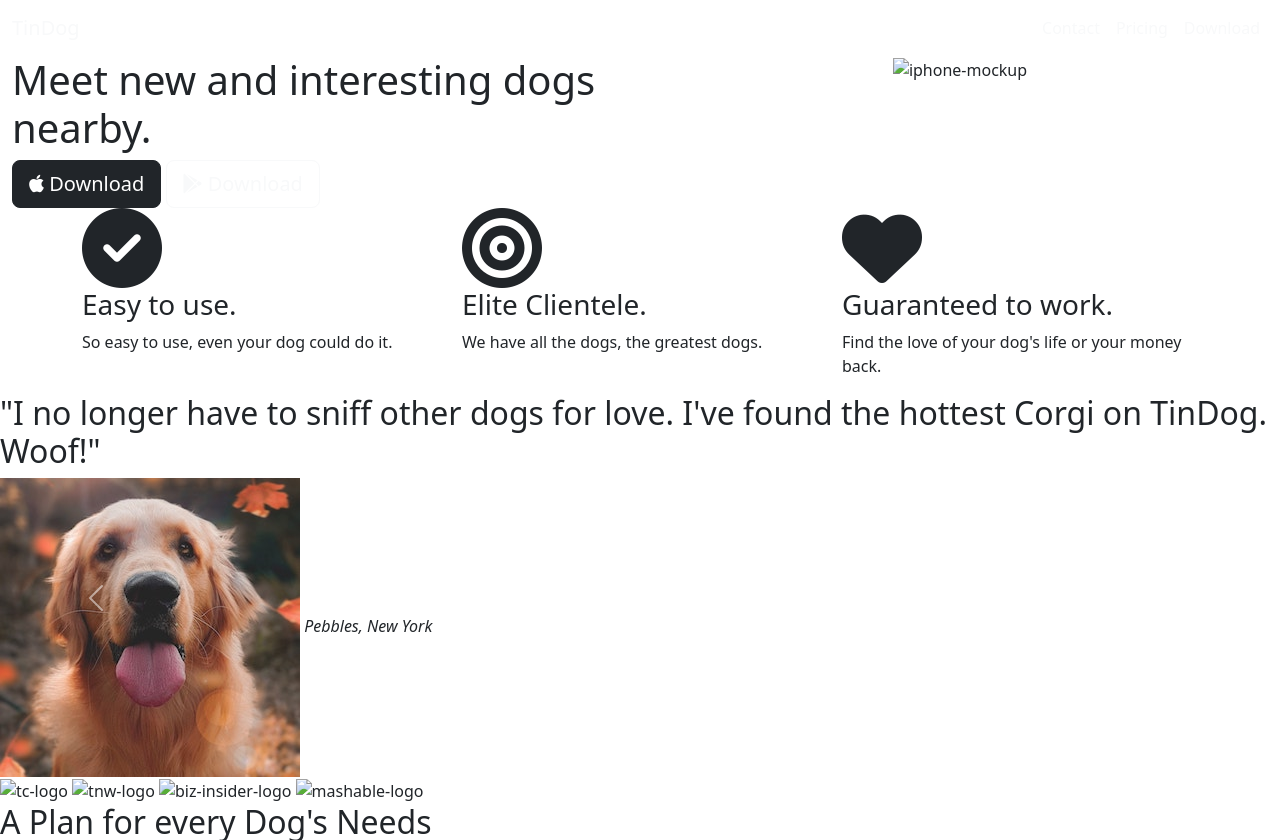
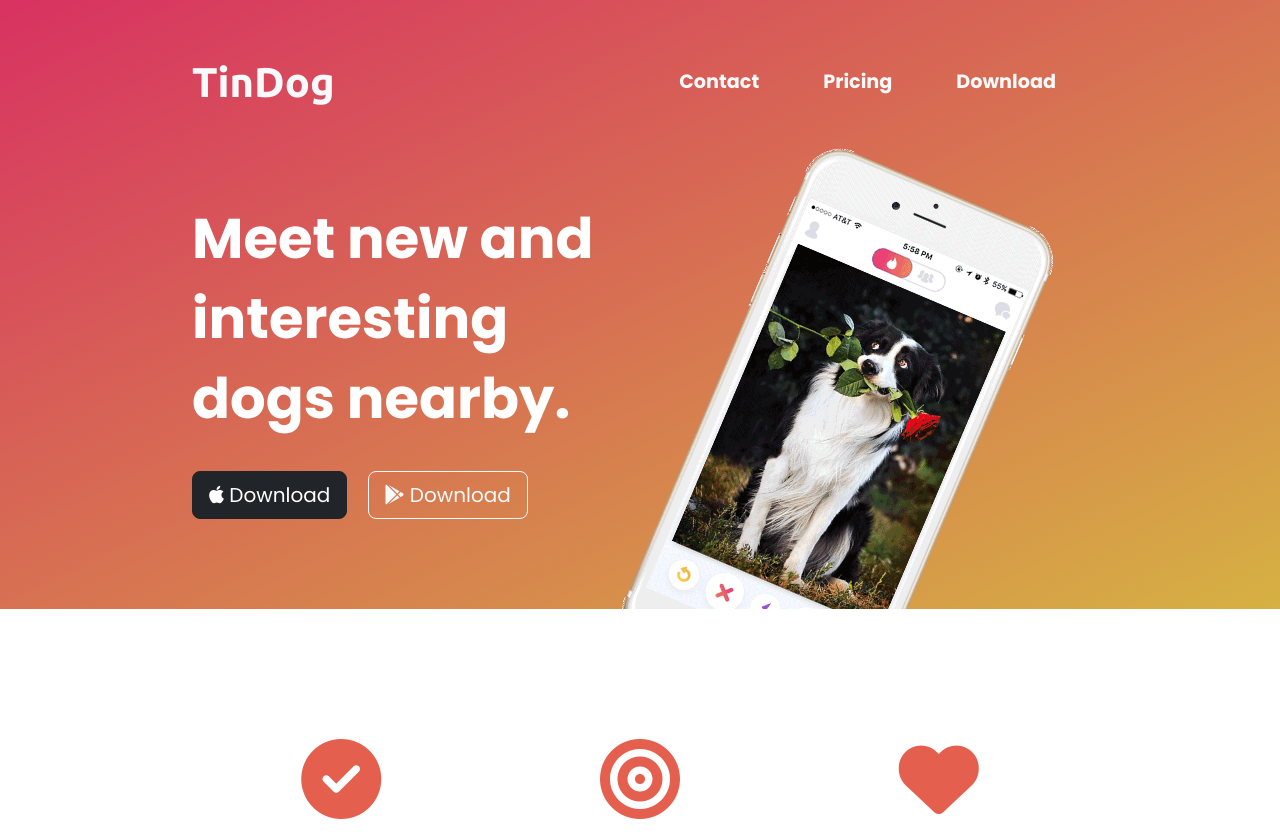
Before and after one commit to 03Karan30/tindog-website, a plain HTML site: page index.html in a window 1280 px wide. Shown: the top 840 px of the page. Drawn offline with nearby package versions, Linux system fonts and the light colour scheme; the site is published under a folder, as on GitHub Pages, so addresses that start at the root find nothing.

Commit message:
tindog commit

```diff
--- a/css/styles.css
+++ b/css/styles.css
@@ -1,9 +1,9 @@
+body{
+    font-family: 'Poppins' , sans-serif;
+}
+
 #Head-Page{
     background-image: linear-gradient(to bottom right , #d83261 , 	#d6b143);
-}
-
-body{
-    font-family: 'Poppins' , sans-serif;
 }
 
 /* Heading and Paragraph Styling */
--- a/index.html
+++ b/index.html
@@ -14,7 +14,7 @@
 
     <!-- CSS-styling -->
     <link rel="stylesheet" href="https://cdn.jsdelivr.net/npm/bootstrap@5.2.3/dist/css/bootstrap.min.css" integrity="sha384-rbsA2VBKQhggwzxH7pPCaAqO46MgnOM80zW1RWuH61DGLwZJEdK2Kadq2F9CUG65" crossorigin="anonymous">
-    <link rel="stylesheet" href="/css/styles.css">
+    <link rel="stylesheet" href="css/styles.css">
 
     <!-- TinDog Favicon -->
     <link rel="icon" type="image/png" sizes="32x32" href="/images/favicon-32x32.png">
@@ -68,7 +68,7 @@
                     </button>
                 </div>
                 <div class="col-lg-6 col-md-12 col-sm-12 text-center title-image-div">
-                    <img src="/images/zoey's tindog.gif" alt="iphone-mockup" class="iphone-img">
+                    <img src="images/zoey's tindog.gif" alt="iphone-mockup" class="iphone-img">
                 </div>
             </div>
 
@@ -143,10 +143,10 @@
 
           <!-- Press-Images -->
           <section id="press">
-              <img class="press-img" src="/images/TechCrunch.png" alt="tc-logo">
-              <img class="press-img" src="/images/tnw.png" alt="tnw-logo">
-              <img class="press-img" src="/images/bizinsider.png" alt="biz-insider-logo">
-              <img class="press-img" src="/images/mashable.png" alt="mashable-logo">
+              <img class="press-img" src="images/TechCrunch.png" alt="tc-logo">
+              <img class="press-img" src="images/tnw.png" alt="tnw-logo">
+              <img class="press-img" src="images/bizinsider.png" alt="biz-insider-logo">
+              <img class="press-img" src="images/mashable.png" alt="mashable-logo">
           </section>
         </div>
 
```
